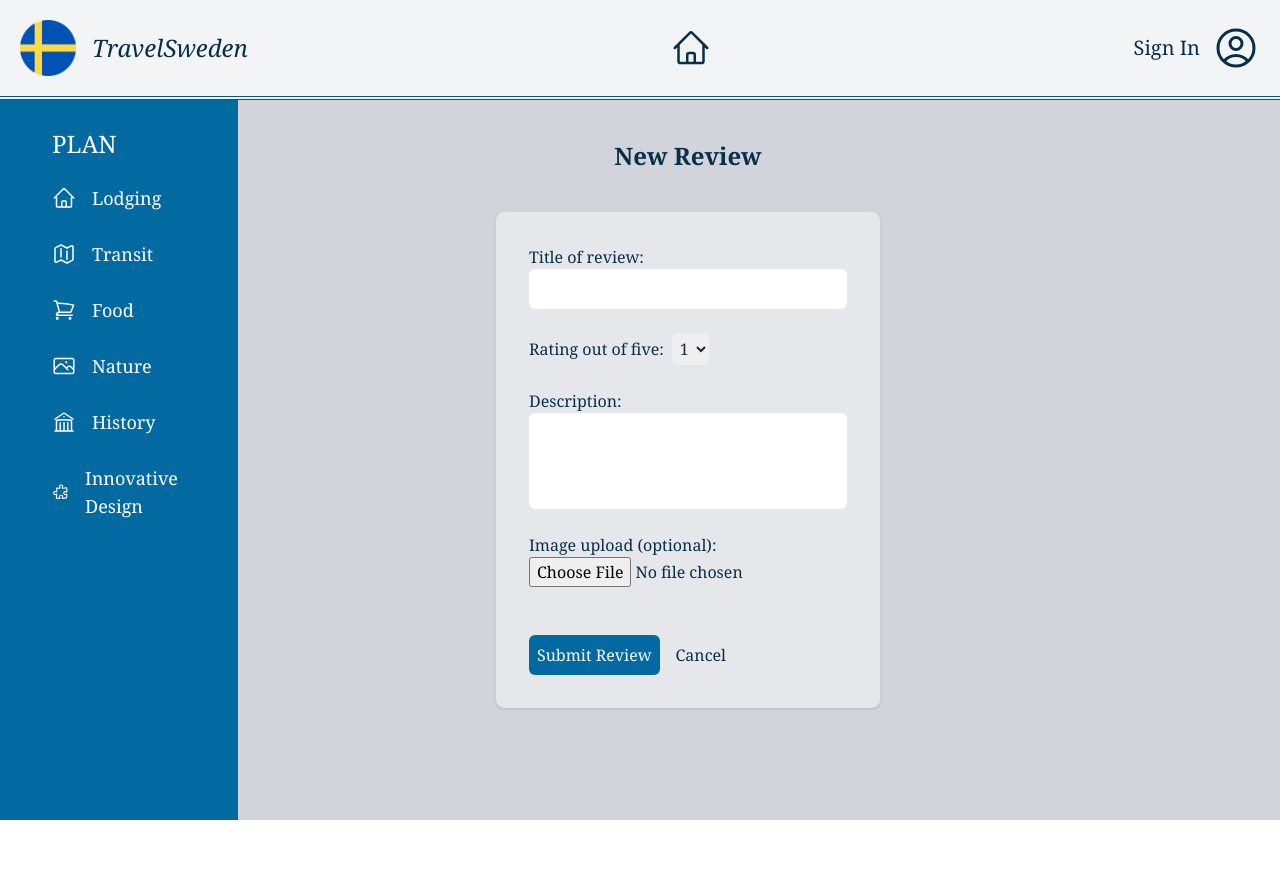
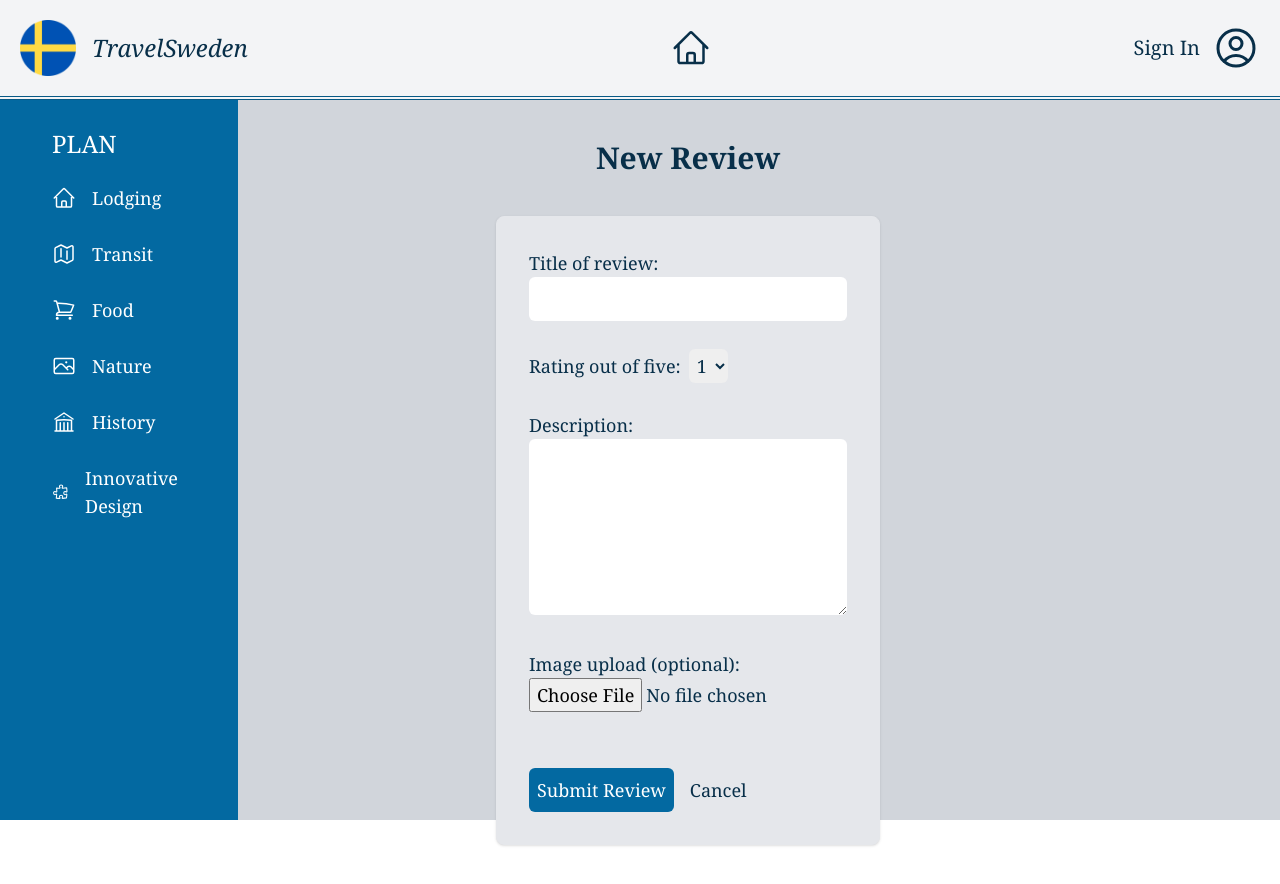
Before and after one commit to mylesfung/TravelSweden, a React (Create React App) app: page /pages/NewReview in a window 1280 px wide. Before the commit the page ends 820 px from the top, so only its background shows below. Built offline with nearby package versions, Linux system fonts and the light colour scheme.

Commit message:
Fix NewReview sizing and textbox

```diff
--- a/src/pages/NewReview.js
+++ b/src/pages/NewReview.js
@@ -24,10 +24,11 @@ export function NewReview() {
   return (
     <div className="bg-gray-300 h-[calc(100vh-5rem)] w-full">
       <div className='flex flex-col flex-wrap items-center md:mr-36 p-10 gap-10'>
-        <div className="text-2xl font-semibold">
+        <div className="text-3xl font-semibold">
           New Review
         </div>
-        <div className="w-96 p-8 bg-gray-200 border border-gray-200 rounded-lg shadow dark:bg-gray-800 dark:border-gray-700">
+        <div className="w-96 p-8 bg-gray-200 border border-gray-200 rounded-lg text-lg
+        shadow dark:bg-gray-800 dark:border-gray-700">
 
           <form method="post" onSubmit={submitReview}>
             <label htmlFor="title">
@@ -52,7 +53,7 @@ export function NewReview() {
 
             <label htmlFor="description">
               Description:
-              <input className="h-24 w-full p-2 rounded-md" name="description"></input>
+              <textarea className="h-44 w-full p-2 rounded-md" name="description"></textarea>
             </label>
             <br></br>
             <br></br>
--- a/src/pages/Reviews.js
+++ b/src/pages/Reviews.js
@@ -8,21 +8,21 @@ function ReviewCard({ id = false, uid = false, title, rating, description, image
             <a href="#">
                 <img className="rounded mx-auto" src={image} alt="sweden-flag" />
             </a>
-            <div className="p-8">
+            <div className="p-8 text-lg">
                 <a href="#">
                     <h5 className="mb-2 text-2xl font-bold tracking-tight
                     text-gray-900 dark:text-white">{title}</h5>
                 </a>
-                <p class='text-lg'>
+                <p>
                     Author: {id}
                 </p>
-                <p class='text-lg'>
+                <p>
                     Rating: {rating}/5
                 </p>
                 <hr></hr>
                 <br></br>
-                <p className="mb-3 font-normal text-lg text-gray-700 dark:text-gray-400">{description}</p>
-                <a href="#" className="inline-flex items-center px-3 py-2 text-lg font-medium
+                <p className="mb-3 font-normal text-gray-700 dark:text-gray-400">{description}</p>
+                <a href="#" className="inline-flex items-center px-3 py-2 font-medium
                 text-center text-white bg-sky-700 rounded-lg hover:bg-cyan-800 focus:ring-4
                 focus:outline-none focus:ring-blue-300 dark:bg-sky-800 dark:hover:bg-sky-700
                 dark:focus:ring-blue-800">
```
